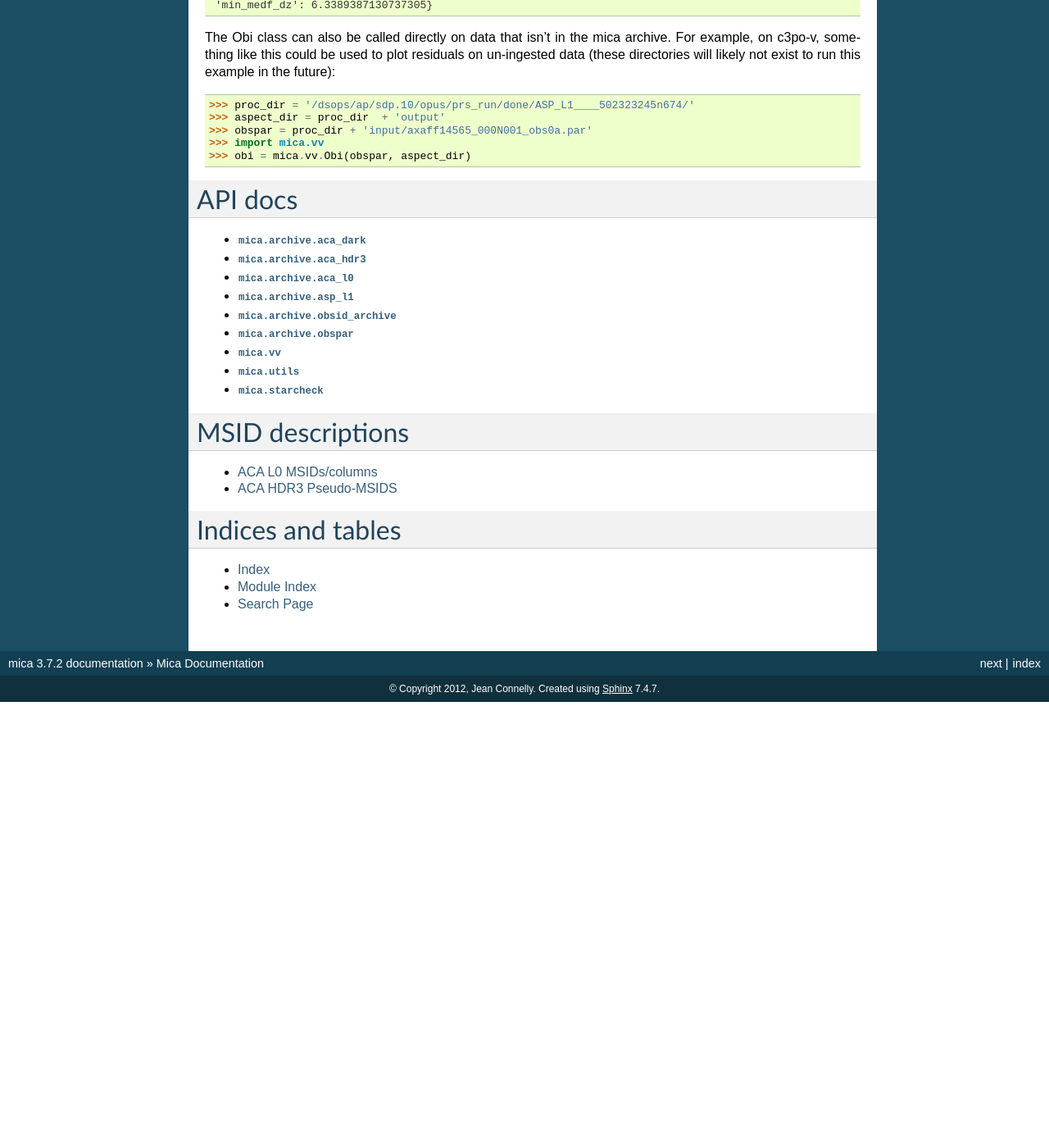
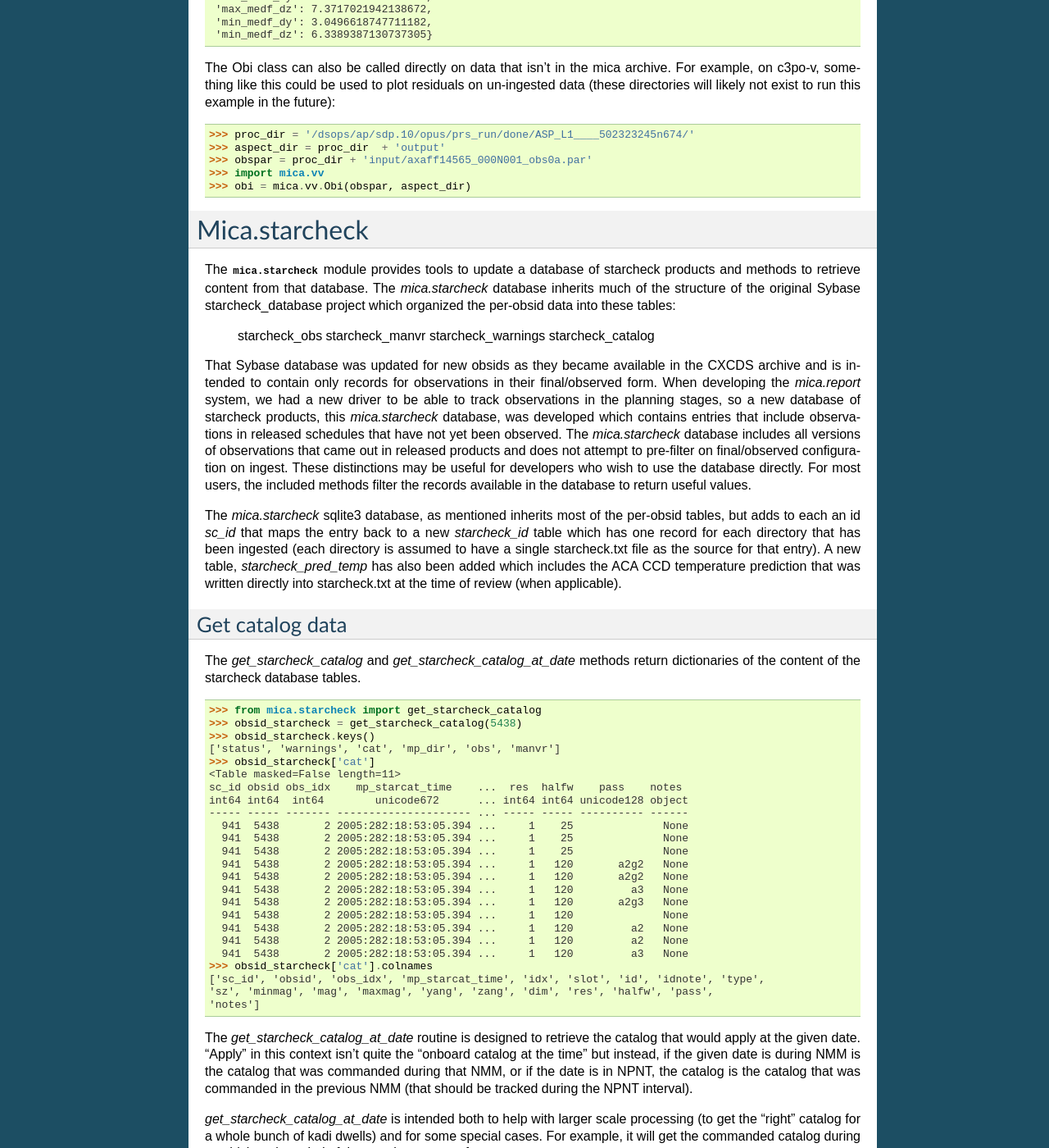
Before and after one commit to sot/mica, a Sphinx documentation site: the page built from doc/index.rst, in a window 1280 px wide and 1400 px high, scrolled down 9610 px. Shown: the whole window at 82% size. Built offline with Sphinx 7.4.7, drawn with Linux system fonts in a browser that asks for light colours; before the commit the page ends 10466 px from its top, so only the background shows below that; some of the changed text lies outside the part shown.

Commit message:
Start some higher-level mica.starcheck documentation

```diff
--- a/doc/index.rst
+++ b/doc/index.rst
@@ -16,6 +16,8 @@ Contents:
    :ref:`Mica Stats <stats-label>`
 
    :ref:`Mica VV <vv-label>`
+
+   :ref:`Mica starcheck <starcheck-label>`
 
 .. _archive-label:
 
@@ -473,6 +475,96 @@ data (these directories will likely not exist to run this example in the future)
    >>> import mica.vv
    >>> obi = mica.vv.Obi(obspar, aspect_dir)
 
+.. _starcheck-label:
+
+
+Mica.starcheck
+==============
+
+The :mod:`mica.starcheck` module provides tools to update a database of starcheck products
+and methods to retrieve content from that database.  The `mica.starcheck` database
+inherits much of the structure of the original Sybase starcheck_database project which
+organized the per-obsid data into these tables:
+
+   starcheck_obs
+   starcheck_manvr
+   starcheck_warnings
+   starcheck_catalog
+
+That Sybase database was updated for new obsids as they became available in the CXCDS
+archive and is intended to contain only records for observations in their final/observed
+form. When developing the `mica.report` system, we had a new driver to be able to track
+observations in the planning stages, so a new database of starcheck products, this
+`mica.starcheck` database, was developed which contains entries that include observations
+in released schedules that have not yet been observed.  The `mica.starcheck` database
+includes all versions of observations that came out in released products and does not
+attempt to pre-filter on final/observed configuration on ingest.  These distinctions may
+be useful for developers who wish to use the database directly.  For most users, the
+included methods filter the records available in the database to return useful values.
+
+The `mica.starcheck` sqlite3 database, as mentioned inherits most of the per-obsid tables,
+but adds to each an id `sc_id` that maps the entry back to a new `starcheck_id` table
+which has one record for each directory that has been ingested (each directory is assumed
+to have a single starcheck.txt file as the source for that entry).  A new table,
+`starcheck_pred_temp` has also been added which includes the ACA CCD temperature
+prediction that was written directly into starcheck.txt at the time of review (when applicable).
+
+
+Get catalog data
+----------------
+
+The `get_starcheck_catalog` and `get_starcheck_catalog_at_date` methods return
+dictionaries of the content of the starcheck database tables.
+
+   >>> from mica.starcheck import get_starcheck_catalog
+   >>> obsid_starcheck = get_starcheck_catalog(5438)
+   >>> obsid_starcheck.keys()
+   ['status', 'warnings', 'cat', 'mp_dir', 'obs', 'manvr']
+   >>> obsid_starcheck['cat']
+   <Table masked=False length=11>
+   sc_id obsid obs_idx    mp_starcat_time    ...  res  halfw    pass    notes
+   int64 int64  int64        unicode672      ... int64 int64 unicode128 object
+   ----- ----- ------- --------------------- ... ----- ----- ---------- ------
+     941  5438       2 2005:282:18:53:05.394 ...     1    25              None
+     941  5438       2 2005:282:18:53:05.394 ...     1    25              None
+     941  5438       2 2005:282:18:53:05.394 ...     1    25              None
+     941  5438       2 2005:282:18:53:05.394 ...     1   120       a2g2   None
+     941  5438       2 2005:282:18:53:05.394 ...     1   120       a2g2   None
+     941  5438       2 2005:282:18:53:05.394 ...     1   120         a3   None
+     941  5438       2 2005:282:18:53:05.394 ...     1   120       a2g3   None
+     941  5438       2 2005:282:18:53:05.394 ...     1   120              None
+     941  5438       2 2005:282:18:53:05.394 ...     1   120         a2   None
+     941  5438       2 2005:282:18:53:05.394 ...     1   120         a2   None
+     941  5438       2 2005:282:18:53:05.394 ...     1   120         a3   None
+   >>> obsid_starcheck['cat'].colnames
+   ['sc_id', 'obsid', 'obs_idx', 'mp_starcat_time', 'idx', 'slot', 'id', 'idnote', 'type',
+   'sz', 'minmag', 'mag', 'maxmag', 'yang', 'zang', 'dim', 'res', 'halfw', 'pass',
+   'notes']
+
+The `get_starcheck_catalog_at_date` routine is designed to retrieve the catalog that would
+apply at the given date.  "Apply" in this context isn't quite the "onboard catalog at the
+time" but instead, if the given date is during NMM is the catalog that was commanded
+during that NMM, or if the date is in NPNT, the catalog is the catalog that was commanded
+in the previous NMM (that should be tracked during the NPNT interval).
+
+`get_starcheck_catalog_at_date` is intended both to help with larger scale processing (to
+get the "right" catalog for a whole bunch of kadi dwells) and for some special cases. For
+example, it will get the commanded catalog during a vehicle-only period of time on the
+spacecraft.
+
+   >>> from mica.starcheck import get_starcheck_catalog_at_date
+   >>> catalog_by_date = get_starcheck_catalog_by_date('2015:174:01:25:30.068')
+   >>> catalog_by_date['obs']['obsid']
+   16689
+
+   >>> from kadi import events
+   >>> dwells = events.dwells.filter('2015:174:01:25:30.068', '2015:174:01:25:30.068')
+   >>> dwells[0].get_obsid()
+   17696
+
+This is an example of a time in which the commanded obsid (COBSQID) was not updated due to
+SCS107, so a fetch of the catalog for obsid 17696 will not give the right star positions
+if one desires to calculate residuals during the dwell.
 
 
 API docs
```
